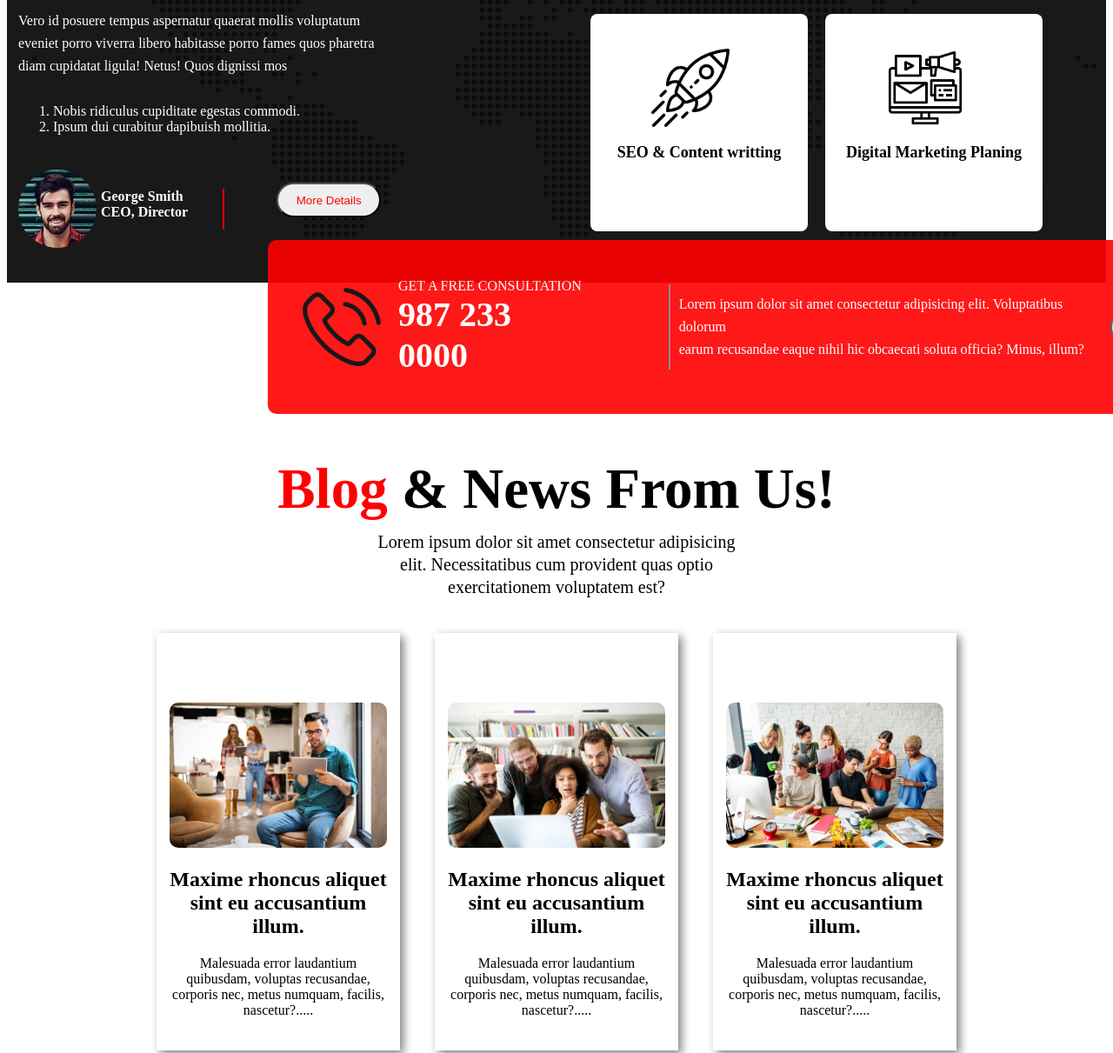
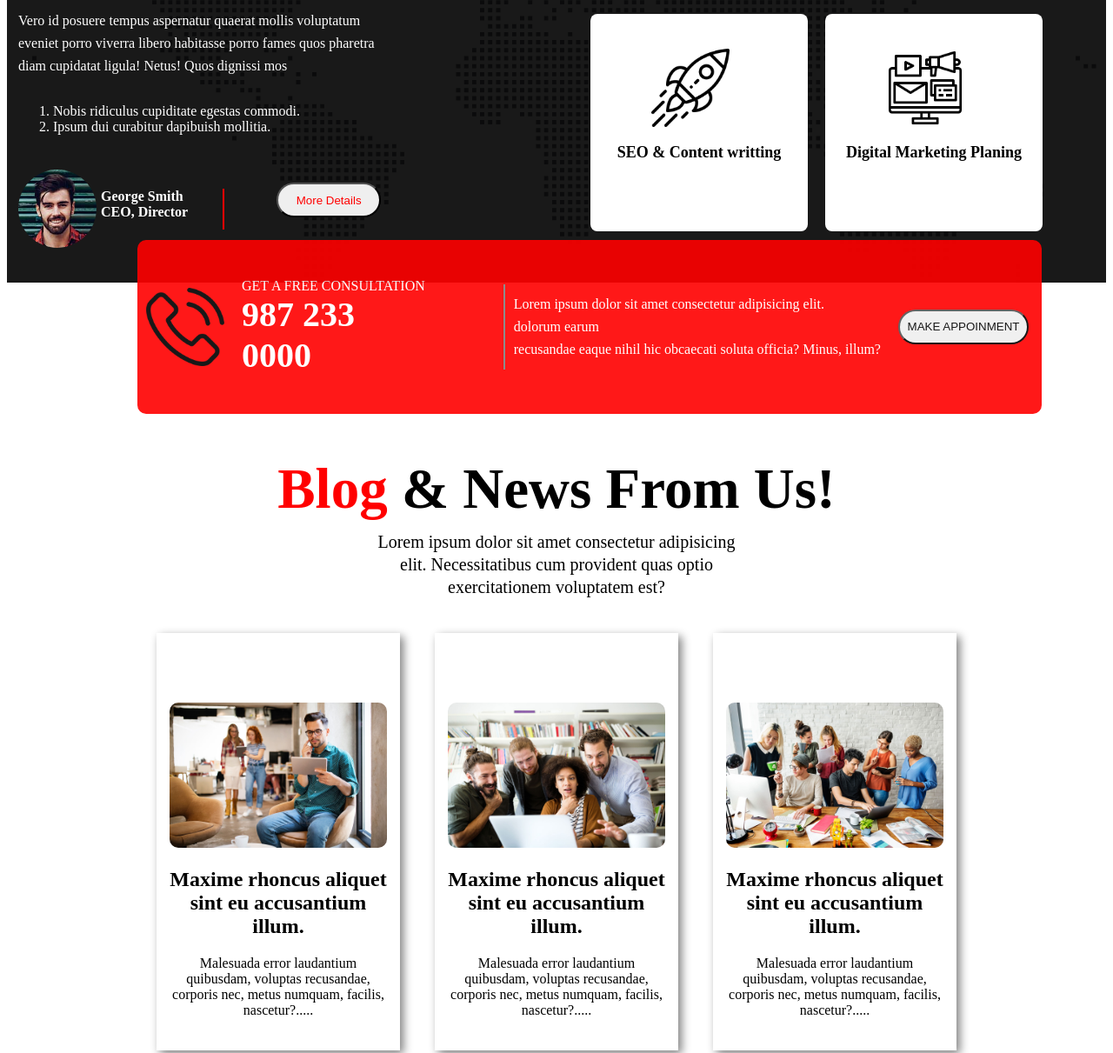
Before and after one commit to Tushar12152/new-digital, a plain HTML site: page index.html in a window 1280 px wide. Shown: the part 1251-2462 px from the top of the page at 87% size. Drawn offline with Linux system fonts and the light colour scheme.

Commit message:
resolved

```diff
--- a/index.html
+++ b/index.html
@@ -105,14 +105,14 @@
                  </div>
 
                  <div class="appoinment-description">
-                      <p class="des-p">Lorem ipsum dolor sit amet consectetur adipisicing elit. Voluptatibus <br> dolorum <br> earum recusandae eaque nihil hic obcaecati soluta officia? Minus, illum?</p>
+                      <p class="des-p">Lorem ipsum dolor sit amet consectetur adipisicing elit. <br> dolorum earum <br> recusandae eaque nihil hic obcaecati soluta officia? Minus, illum?</p>
                       <button class="appoinment-button">MAKE APPOINMENT</button>
                  </div>
             </div>
         </section>
    <!-- blog-section -->
         <section class="blog-section">
-            <div class="blog-cintainer">
+            <div class="blog-container">
                 <h1 class="blog-h"> <span class="dgt">Blog</span> & News From Us!</h1>
                 <p class="blog-p">Lorem ipsum dolor sit amet  consectetur adipisicing <br> elit. Necessitatibus cum provident quas optio <br> exercitationem voluptatem est?</p>
 
--- a/style.css
+++ b/style.css
@@ -209,9 +209,9 @@ margin-top: 170px;
 .appoinment-conteinar{
     display:flex;
     gap:100px;
-    width:1140PX;
+    width:1040PX;
     background-color: RED;
-    margin-left: 300px;
+    margin-left: 150px;
     margin-top:-50px;
     border-radius:10px;
     opacity: 0.9;
@@ -228,12 +228,14 @@ margin-top: 170px;
     display:flex;
     gap:20px;
     align-items: center;
+	margin-left:-30px;
 
 }
 .appoinment-description{
     display:flex;
     align-items: center;
-    gap:20px;
+    gap:10px;
+	margin-left:-10px;
 }
 .appoinment-button{
     width:150px;
@@ -256,9 +258,10 @@ margin-top: 170px;
 }
 
 /* blog-section */
-.blog-cintainer{
+.blog-container{
     background-color:#FFF;
     margin-top: -205px;
+    padding-bottom: 70px;
 }
 .blog-h{
     text-align: center;
```
